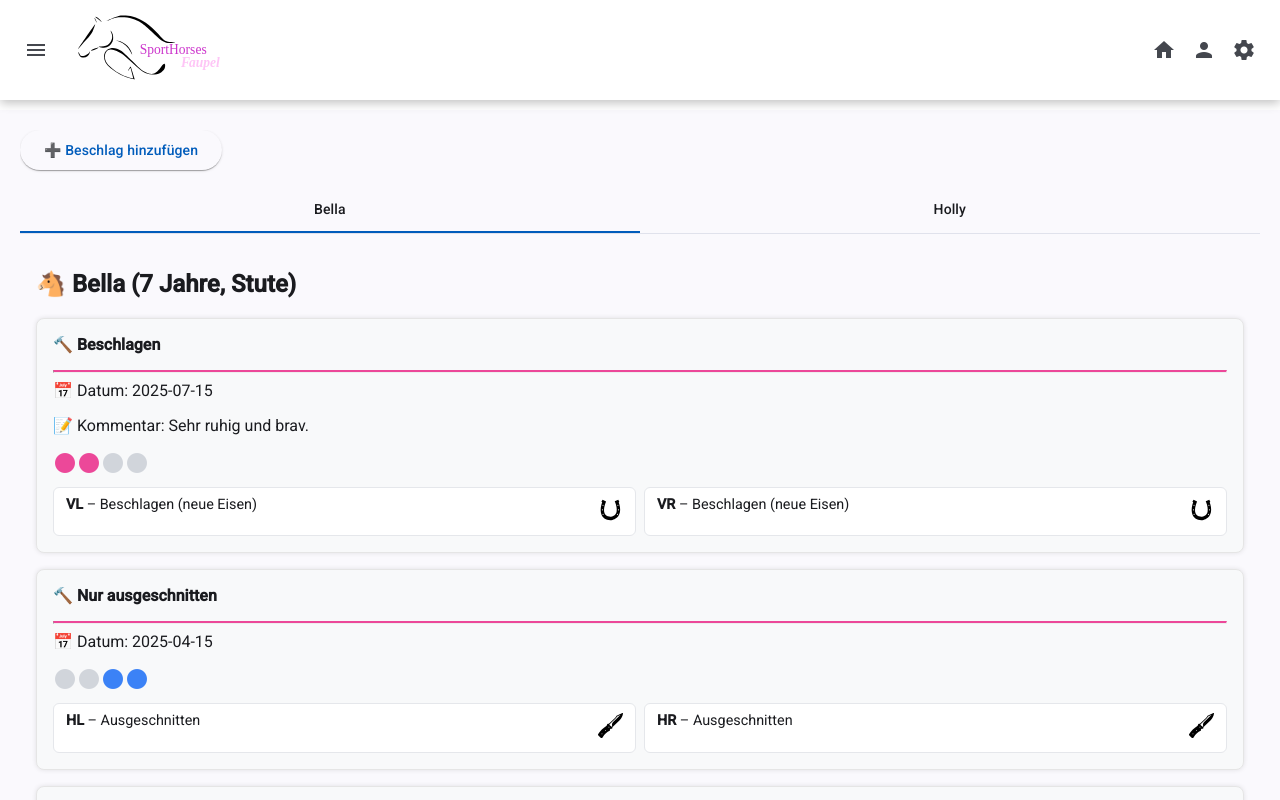
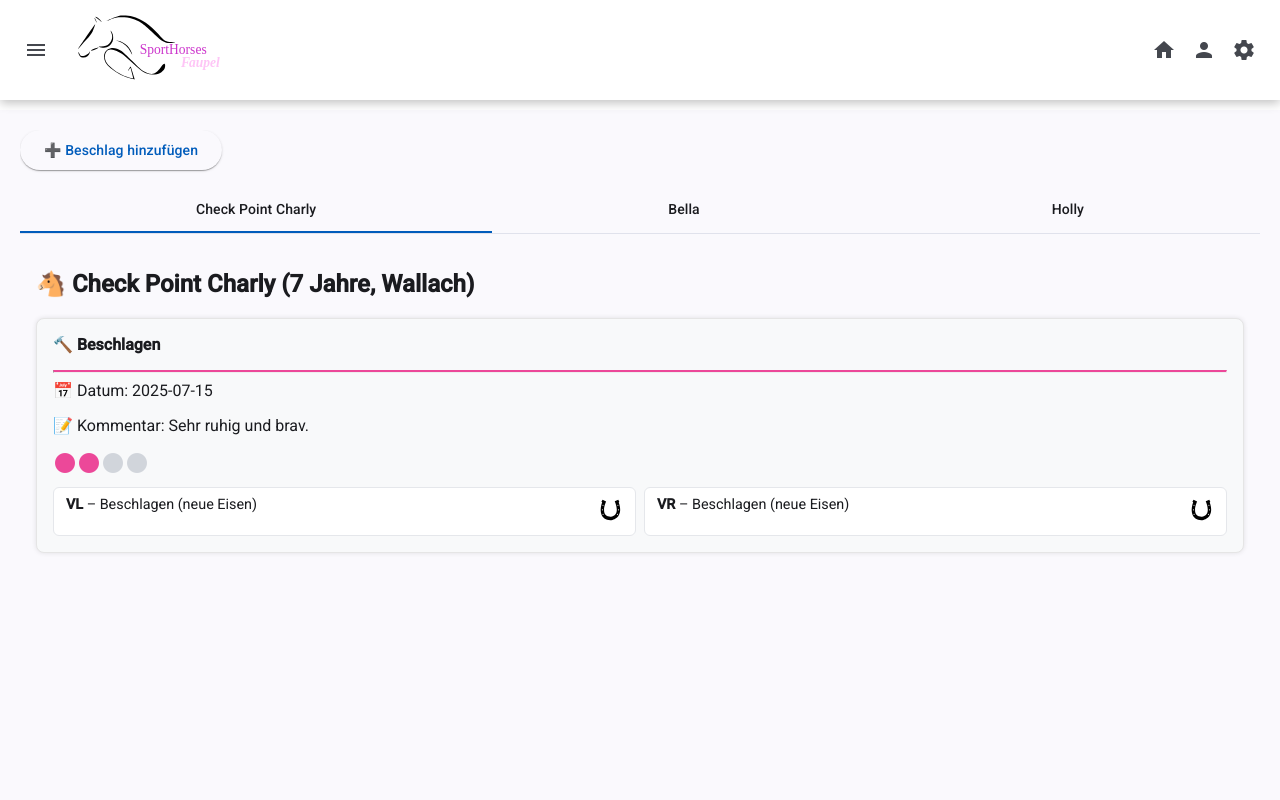
Before and after one commit to FabienneFaupel/sporthorses, an Angular app: page /farrier in a window 1280 px wide. Built offline with nearby package versions, Linux system fonts and the light colour scheme.

Commit message:
daten von der farrierpage in den service ausgelagert

```diff
--- a/src/app/pages/farrier-page/farrier-page.component.html
+++ b/src/app/pages/farrier-page/farrier-page.component.html
@@ -1,7 +1,7 @@
 <body>
 
     <div class="btn-box">
-        <button mat-raised-button color="primary" (click)="openVaccinationDialog()">
+        <button mat-raised-button color="primary" (click)="openFarrierDialog()">
             ➕ Beschlag hinzufügen
         </button>
     </div>
--- a/src/app/pages/farrier-page/farrier-page.component.ts
+++ b/src/app/pages/farrier-page/farrier-page.component.ts
@@ -9,29 +9,9 @@ import { MatDialog, MatDialogModule } from '@angular/material/dialog';
 
 import { FarrierDialogComponent } from '../../components/farrier-dialog/farrier-dialog.component';
 
-
-type HoofAction = 'ausgeschnitten' | 'beschlagen-alt' | 'beschlagen-neu';
+import { DataService, Horse, FarrierEntry, Hoof } from '../../services/data.service';
 
 
-
-interface Hoof {
-  position: 'VL' | 'VR' | 'HL' | 'HR';
-  action: HoofAction;
-}
-
-interface FarrierEntry {
-  date: string;
-  type: string;
-  comment?: string;
-  hooves: Hoof[];
-}
-
-interface Horse {
-  name: string;
-  age: number;
-  gender: string;
-  farrierEntries: FarrierEntry[];
-}
 
 
 @Component({
@@ -51,7 +31,20 @@ interface Horse {
 })
 export class FarrierPageComponent {
 
+
+
+
+  horses: Horse[] = [];
   hoofPositions: Hoof['position'][] = ['VL', 'VR', 'HL', 'HR'];
+
+  constructor(
+    private dialog: MatDialog,
+    private dataService: DataService
+  ) {}
+
+  ngOnInit(): void {
+    this.horses = this.dataService.getHorses();
+  }
 
   getHoofClass(entry: FarrierEntry, pos: Hoof['position']): string {
     const hoof = entry.hooves.find(h => h.position === pos);
@@ -68,100 +61,11 @@ export class FarrierPageComponent {
     }
   }
 
-constructor(private dialog: MatDialog) {}
-
-  openVaccinationDialog(): void {
+  openFarrierDialog(): void {
     this.dialog.open(FarrierDialogComponent, {
       width: '400px',
       data: { horses: this.horses }
     });
   }
 
-
-  horses: Horse[] = [
-    {
-      name: 'Bella',
-      age: 7,
-      gender: 'Stute',
-      farrierEntries: [
-        {
-          date: '2025-07-15',
-          type: 'Beschlagen',
-          comment: 'Sehr ruhig und brav.',
-          hooves: [
-            { position: 'VL', action: 'beschlagen-neu' },
-            { position: 'VR', action: 'beschlagen-neu' }
-          ]
-        },
-        {
-          date: '2025-04-15',
-          type: 'Nur ausgeschnitten',
-          hooves: [
-            { position: 'HL', action: 'ausgeschnitten' },
-            { position: 'HR', action: 'ausgeschnitten' }
-          ]
-        },
-        {
-          date: '2025-07-15',
-          type: 'Beschlagen',
-          comment: 'Sehr ruhig und brav.',
-          hooves: [
-            { position: 'HL', action: 'beschlagen-neu' },
-            { position: 'HR', action: 'beschlagen-neu' }
-          ]
-        },
-        {
-          date: '2025-04-15',
-          type: 'Nur ausgeschnitten',
-          hooves: [
-            { position: 'VL', action: 'ausgeschnitten' },
-            { position: 'VR', action: 'ausgeschnitten' }
-          ]
-        },
-        {
-          date: '2025-07-15',
-          type: 'Beschlagen',
-          comment: 'Sehr ruhig und brav.',
-          hooves: [
-            { position: 'VL', action: 'beschlagen-neu' },
-            { position: 'VR', action: 'beschlagen-neu' }
-          ]
-        },
-        {
-          date: '2025-04-15',
-          type: 'Nur ausgeschnitten',
-          hooves: [
-            { position: 'HL', action: 'ausgeschnitten' },
-            { position: 'HR', action: 'ausgeschnitten' }
-          ]
 }
-      ]
-    },
-    {
-      name: 'Holly',
-      age: 7,
-      gender: 'Stute',
-      farrierEntries: [
-        {
-          date: '2025-07-15',
-          type: 'Beschlagen',
-          comment: 'Sehr ruhig und brav.',
-          hooves: [
-            { position: 'VL', action: 'beschlagen-neu' },
-            { position: 'VR', action: 'beschlagen-neu' },
-            { position: 'HL', action: 'beschlagen-alt' },
-            { position: 'HR', action: 'beschlagen-alt' }
-          ]
-        },
-        {
-          date: '2025-04-15',
-          type: 'Nur ausgeschnitten',
-          hooves: [
-            { position: 'HL', action: 'ausgeschnitten' },
-            { position: 'HR', action: 'ausgeschnitten' }
-          ]
-        }
-      ]
-    }
-  ];
-}
--- a/src/app/services/data.service.ts
+++ b/src/app/services/data.service.ts
@@ -7,6 +7,21 @@ export interface Vaccination {
   status: string;
 }
 
+export type HoofAction = 'ausgeschnitten' | 'beschlagen-alt' | 'beschlagen-neu';
+
+export interface Hoof {
+  position: 'VL' | 'VR' | 'HL' | 'HR';
+  action: HoofAction;
+}
+
+export interface FarrierEntry {
+  date: string;
+  type: string;
+  comment?: string;
+  hooves: Hoof[];
+}
+
+
 export interface Horse {
   name: string;
   breed: string;
@@ -15,6 +30,7 @@ export interface Horse {
   image: string;
   gender: string;
   vaccinations: Vaccination[];
+  farrierEntries: FarrierEntry[];
 }
 
 
@@ -44,6 +60,17 @@ export class DataService {
           next: '2025-01-05',
           status: 'überfällig'
         }
+      ],
+      farrierEntries: [
+        {
+          date: '2025-07-15',
+          type: 'Beschlagen',
+          comment: 'Sehr ruhig und brav.',
+          hooves: [
+            { position: 'VL', action: 'beschlagen-neu' },
+            { position: 'VR', action: 'beschlagen-neu' }
+          ]
+        },
       ]
     },
     {
@@ -59,6 +86,25 @@ export class DataService {
           date: '2025-02-10',
           next: '2025-08-10',
           status: 'geimpft'
+        }
+      ],
+      farrierEntries: [
+        {
+          date: '2025-07-15',
+          type: 'Beschlagen',
+          comment: 'Sehr ruhig und brav.',
+          hooves: [
+            { position: 'VL', action: 'beschlagen-neu' },
+            { position: 'VR', action: 'beschlagen-neu' }
+          ]
+        },
+        {
+          date: '2025-04-15',
+          type: 'Nur ausgeschnitten',
+          hooves: [
+            { position: 'HL', action: 'ausgeschnitten' },
+            { position: 'HR', action: 'ausgeschnitten' }
+          ]
         }
       ]
     },
@@ -82,6 +128,27 @@ export class DataService {
           next: '2025-01-05',
           status: 'überfällig'
         }
+      ],
+      farrierEntries: [
+        {
+          date: '2025-07-15',
+          type: 'Beschlagen',
+          comment: 'Sehr brav, hinten alte Eisen belassen.',
+          hooves: [
+            { position: 'VL', action: 'beschlagen-neu' },
+            { position: 'VR', action: 'beschlagen-neu' },
+            { position: 'HL', action: 'beschlagen-alt' },
+            { position: 'HR', action: 'beschlagen-alt' }
+          ]
+        },
+        {
+          date: '2025-04-15',
+          type: 'Nur ausgeschnitten',
+          hooves: [
+            { position: 'HL', action: 'ausgeschnitten' },
+            { position: 'HR', action: 'ausgeschnitten' }
+          ]
+        }
       ]
     }
   ];
```
Lines whose indentation alone changed are shown as unchanged.
